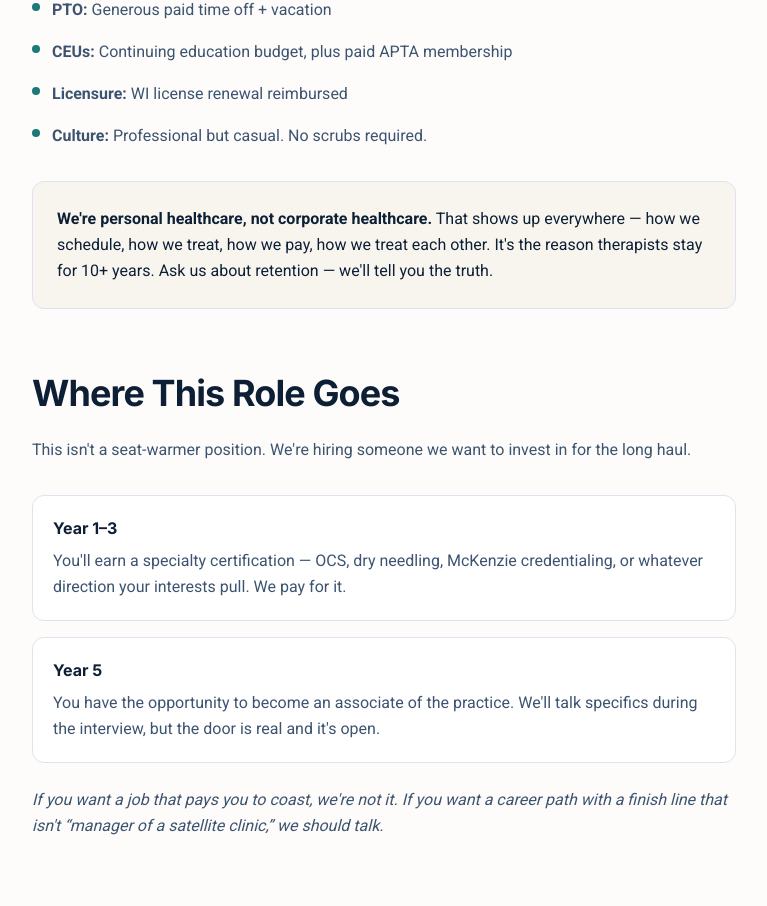
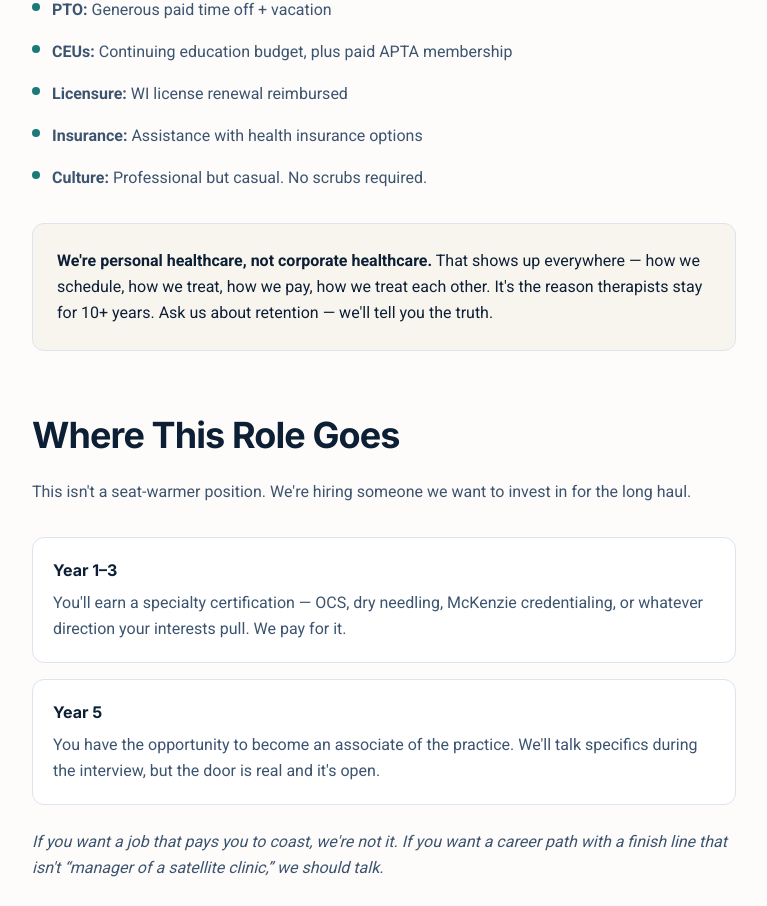
Before and after one commit to justins921/fvpt-careers, a Next.js app: page / in a window 1280 px wide. Shown: the part 1620-2526 px from the top of the page, without its empty margins (0-767 px from the left). Built offline with nearby package versions, Linux system fonts and the light colour scheme.

Commit message:
Add insurance assistance to benefits
https://claude.ai/code/session_01PupiMStKjznv2hyWjPRKNC

```diff
--- a/app/layout.tsx
+++ b/app/layout.tsx
@@ -55,6 +55,7 @@ export default function RootLayout({
                 "<li>PTO + vacation</li>" +
                 "<li>Continuing education budget + paid APTA membership</li>" +
                 "<li>WI license renewal reimbursed</li>" +
+                "<li>Assistance with health insurance options</li>" +
                 "</ul>" +
                 "<p><strong>Career Growth:</strong> Specialty certification support (OCS, dry needling, McKenzie). Opportunity to become an associate of the practice by Year 5.</p>" +
                 "<p><strong>Why We're Different:</strong> 7,500 sq. ft. facility with therapeutic pool (only one at a private practice in Oshkosh). Team of PTs, PTAs, and Athletic Trainer with 100+ years combined experience. 35,000+ patients treated.</p>" +
--- a/app/page.tsx
+++ b/app/page.tsx
@@ -129,6 +129,7 @@ export default function CareersPage() {
                   <><strong>PTO:</strong> Generous paid time off + vacation</>,
                   <><strong>CEUs:</strong> Continuing education budget, plus paid APTA membership</>,
                   <><strong>Licensure:</strong> WI license renewal reimbursed</>,
+                  <><strong>Insurance:</strong> Assistance with health insurance options</>,
                   <><strong>Culture:</strong> Professional but casual. No scrubs required.</>,
                 ].map((item, i) => (
                   <li key={i} className="flex items-start gap-3">
```
